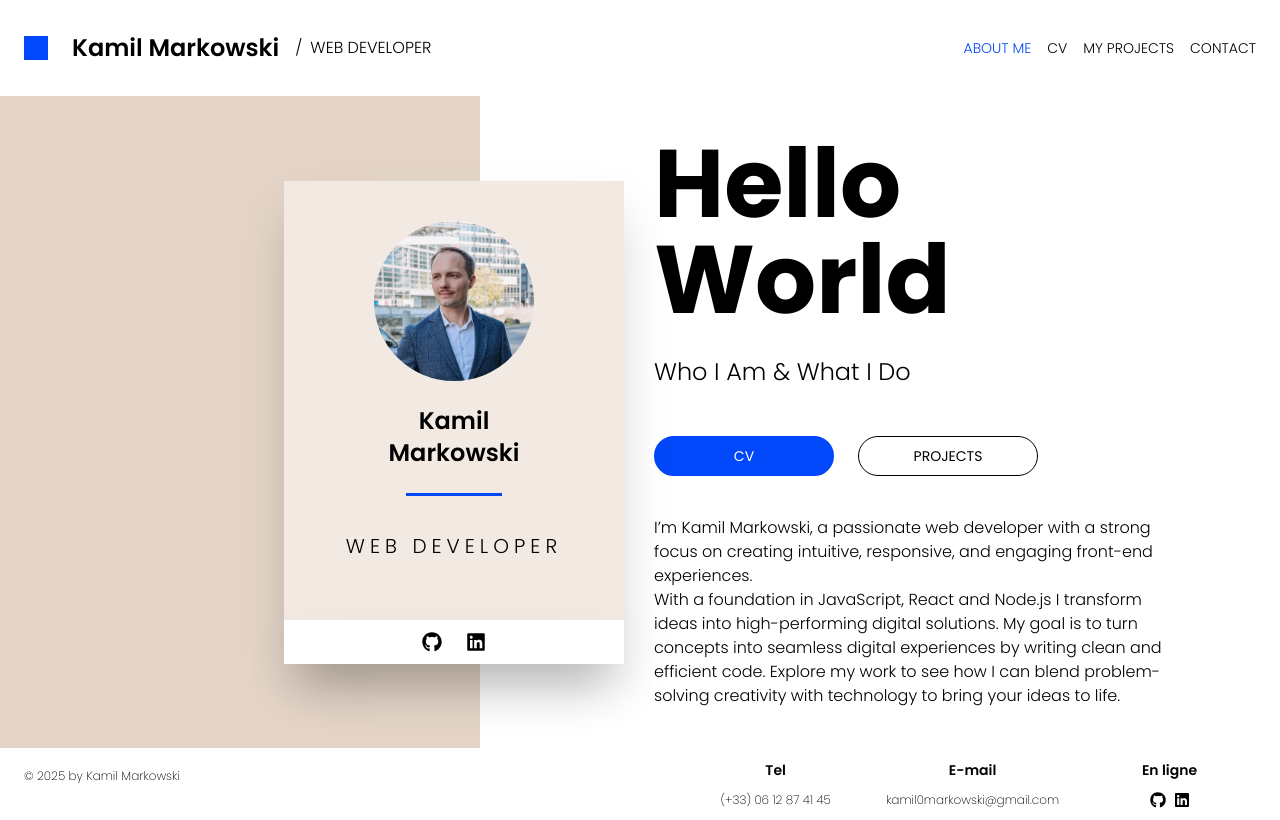
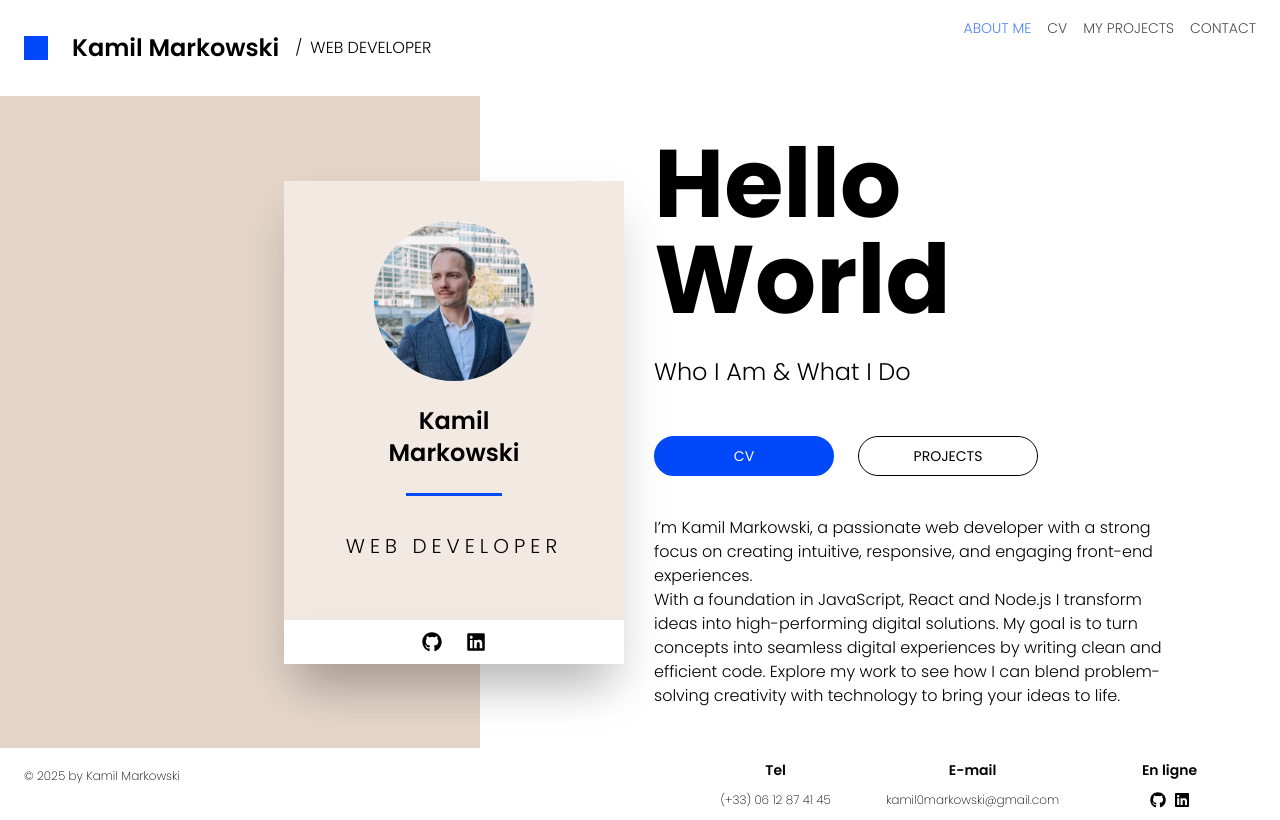
Before and after one commit to kamil0m/portfolio-new, a React (Vite) app: page / in a window 1280 px wide. Built offline with nearby package versions, Linux system fonts and the light colour scheme.

Commit message:
navbar and header styling updated and nav animation added

```diff
--- a/src/App.css
+++ b/src/App.css
@@ -74,6 +74,12 @@
   --color-main-light: rgba(245, 233, 224, 1);
   --color-main-verylight: rgba(255, 248, 240, 1); */
 
+
+  --animate-fade-in-down: fade-in-down 400ms ease-out forwards;
+  @keyframes fade-in-down {
+    0% { opacity: .7; transform: translateY(-100%); }
+    100% { opacity: 1; transform: translateY(0); }
+  }
 }
 
 @layer components {
--- a/src/components/CardPerson.tsx
+++ b/src/components/CardPerson.tsx
@@ -7,7 +7,7 @@ import CardPersonProps from '../models/CardPersonProps_interface.tsx';
 
 export default function CardPerson(props: CardPersonProps) {
   return (
-    <div className="card flex flex-col items-center w-[340px] h-auto bg-main
+    <div className="card p-0 flex flex-col items-center w-[340px] h-auto bg-main
     tablet:top-200 tablet:translate-x-1/2 tablet:p-0">
       <div className="flex flex-col items-center w-40">
         <div className="w-full aspect-square bg-cover rounded-full mt-10"
--- a/src/components/Navbar.tsx
+++ b/src/components/Navbar.tsx
@@ -9,7 +9,6 @@ export default function Navbar() {
     const toggleMenu = () => {
         const mobileMenu = document.getElementById('navbar__mobile');
         mobileMenu?.classList.toggle("hidden");
-        mobileMenu?.classList.toggle("tablet:flex");
     }
 
   return (
@@ -22,16 +21,16 @@ export default function Navbar() {
                 id="trigger"
                 onChange={() => toggleMenu()}
             />
-
-            <label className="text-[2em] absolute right-0 top-0 z-11 mt-5 mr-6 tablet:hidden" htmlFor="trigger" >
+                <label className="text-[2em] flex -translate-y-3 tablet:hidden" htmlFor="trigger" >
                 <FaBars />
             </label>
 
             <nav
                 id="navbar__mobile"
                 className="
-                items-center
-                hidden flex absolute left-0 top-0 w-full bg-main flex-col justify-center h-screen z-10 uppercase font-semibold text-2xl
+                animate-fade-in-down
+
+                hidden flex flex-col items-center justify-center absolute left-0 top-0 w-full bg-main h-screen z-10 uppercase font-semibold text-2xl
                 tablet:static tablet:flex tablet:flex-row tablet:justify-end tablet:h-auto tablet:bg-transparent tablet:w-auto tablet:gap-4 tablet:font-light tablet:text-sm"
                 onClick={() => toggleMenu()}
                 >
```
